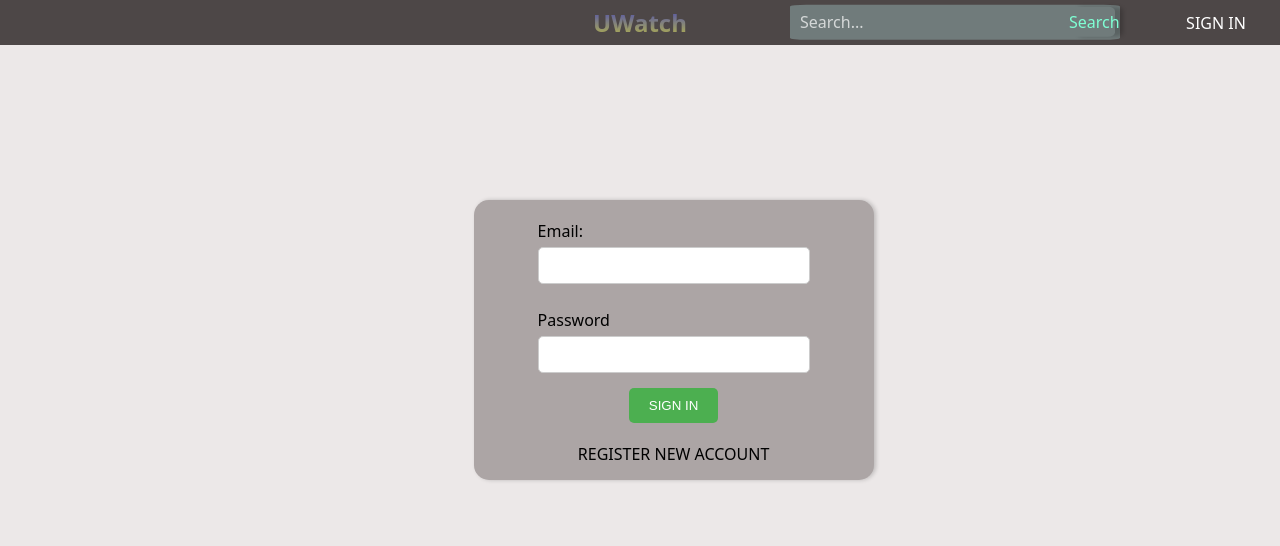
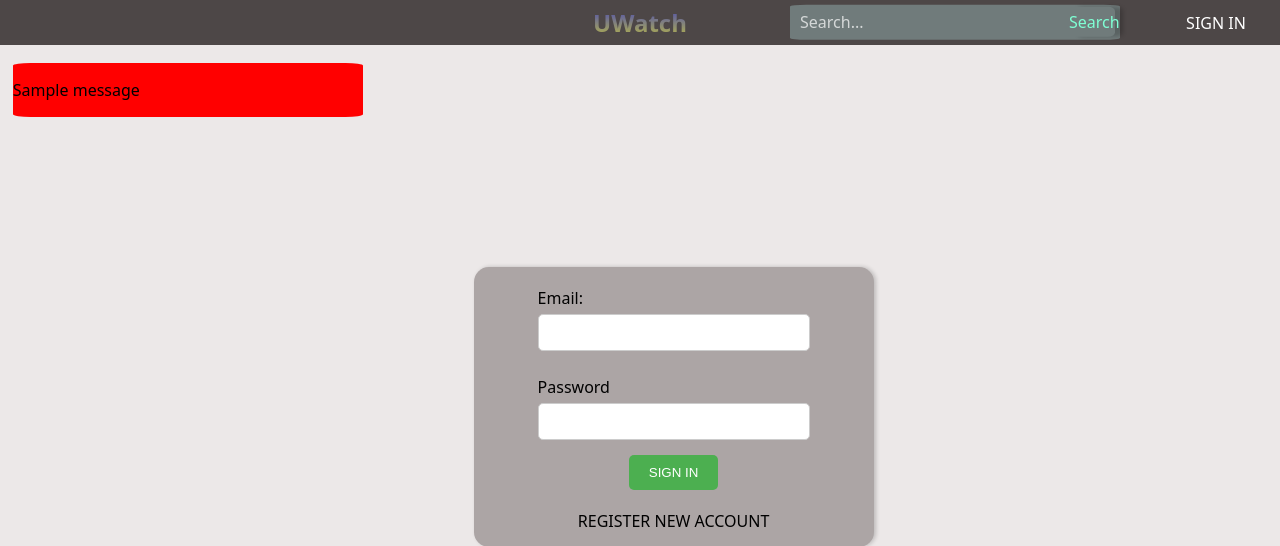
Before and after one commit to akobiz/NG_2023_Andriy_Kobiz, a Flask app: page /sign in a window 1280 px wide. Shown: the top 546 px of the page. Run offline with Flask 3, Linux system fonts and the light colour scheme; tables that the repository leaves empty hold one stand-in row (values such as "Sample post"); one stand-in notice (Sample message) is shown; parts of the project's set-up code (start-up, migrations or seed data) failed here and were passed over.

Commit message:
added flash messages to sign/registration pages

```diff
--- a/UWatch/dbWorker.py
+++ b/UWatch/dbWorker.py
@@ -77,8 +77,6 @@ def addComment(user_id, video_url, comment):
 
 def addView(video_url):
     record = Videos.query.filter_by(video_url=video_url).first()
-    print('aaa')
-    print(record, record.video_name, record.views)
 
     if record is not None:
         print(record.views)
--- a/UWatch/static/css/styles.css
+++ b/UWatch/static/css/styles.css
@@ -409,3 +409,12 @@ a {
   text-decoration: none;
   color: inherit;
 }
+
+.message {
+  background-color: red;
+  border-radius: 5%;
+  margin-top: 1%;
+  margin-left: 1%;
+  display: flex;
+  width: 350px;
+}
--- a/UWatch/templates/sign.html
+++ b/UWatch/templates/sign.html
@@ -1,5 +1,14 @@
 {% extends "index.html" %}
 {% block content %}
+    {% with messages = get_flashed_messages() %}
+    {% if messages %}
+    <div class="message">
+        {% for message in messages %}
+            <p>{{ message }}</p>
+        {% endfor %}
+    </div>
+    {% endif %}
+    {% endwith %}
     <div class="signing">
         <form action="/sign" method="post">
             <label>Email:</label>
--- a/UWatch/wsgi.py
+++ b/UWatch/wsgi.py
@@ -1,4 +1,4 @@
-from flask import Flask, render_template, redirect, url_for, session, request, g, jsonify
+from flask import Flask, render_template, redirect, url_for, session, request, g, jsonify, flash
 from flask_login import LoginManager, login_user, login_required, current_user, logout_user
 import dbWorker as dbw
 from commands import *
@@ -119,7 +119,10 @@ def sign():
             password = request.form['password']
             if dbw.checkUserExists(email) and checkPassValid(dbw.checkUserPassword(email)[0], password):
                 login_user(dbw.getUser(email))
-        return redirect('/')
+                return redirect('/')
+            else:
+                flash("Email doesn't exists or password are not correct!")
+                return redirect('/sign')
     return render_template('sign.html')
 
 @app.route('/sign/registration', methods=['GET', 'POST'])
@@ -134,9 +137,12 @@ def registration():
 
             if not dbw.checkUserExists(email) and psw == psw_check:
                 dbw.addUser(email, hashPass(psw), channel_name)
+                return redirect('/sign')
+            elif dbw.checkUserExists(email):
+                flash("Email is already registered! Try register with other email.")
             else:
-                print("EXISTS")
-            return redirect('/sign')
+                flash("The password does not match.")
+            return redirect('/sign/registration')
     return render_template('registration.html')
 
 @app.route('/logout')
```
Also changed, not shown: UWatch/templates/registration.html (+9 -0 lines).
